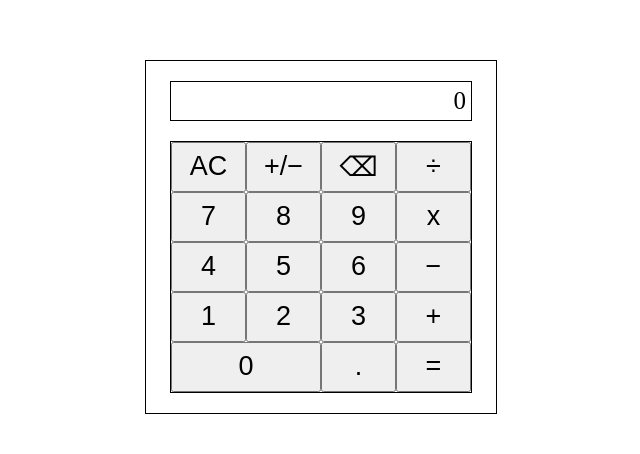
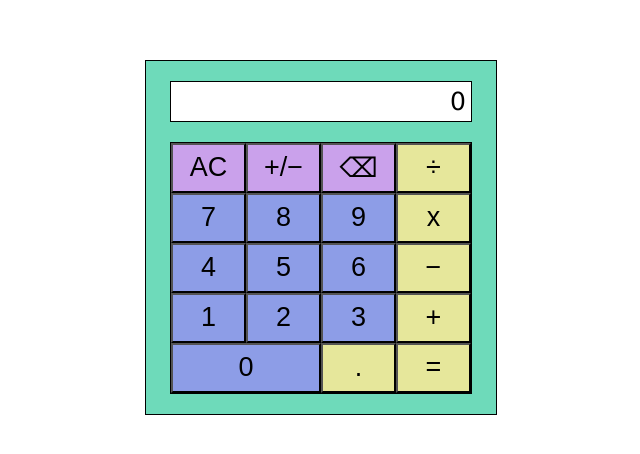
Before and after one commit to ndrewta/calculator, a plain HTML site: page index.html in a window 1280 px wide. Shown: the part 138-592 px from the top of the page, without its empty margins (319-959 px from the left). Drawn offline with Linux system fonts and the light colour scheme.

Commit message:
Added colour to GUI.

```diff
--- a/script.js
+++ b/script.js
@@ -39,7 +39,7 @@ function outputNumber(e) {
     } else if (screenOutput == "-0") {
         screenOutput = "-" + e.value
         outputBox.textContent = screenOutput
-    } else {
+    } else if (outputBox.textContent.length <= 12) {
         screenOutput += e.value
         outputBox.textContent = screenOutput
     }
@@ -205,6 +205,7 @@ function createButtons(min, max) {
     for (i = min; i <= max; i++) {
         const btn = document.createElement('button')
         btn.setAttribute('id', `btn-${[i]}`)
+        btn.setAttribute('class', 'btn-group-2')
         btn.textContent = i
         btn.value = i
         btn.addEventListener('click', e => outputNumber(e.target))
@@ -239,12 +240,14 @@ container.appendChild(btnContainer)
 
 const btnClear = document.createElement('button')
 btnClear.setAttribute('id', 'btn-clear')
+btnClear.setAttribute('class', 'btn-group-1')
 btnClear.textContent = 'AC'
 btnClear.addEventListener('click', clear)
 btnContainer.appendChild(btnClear)
 
 const btnSwitch = document.createElement('button')
 btnSwitch.setAttribute('id', 'btn-switch')
+btnSwitch.setAttribute('class', 'btn-group-1')
 btnSwitch.textContent = '+/−'
 btnSwitch.value = 'switch'
 btnSwitch.addEventListener('click', switchPosNeg)
@@ -252,6 +255,7 @@ btnContainer.appendChild(btnSwitch)
 
 const btnDelete = document.createElement('button')
 btnDelete.setAttribute('id', 'btn-delete')
+btnDelete.setAttribute('class', 'btn-group-1')
 btnDelete.textContent = '⌫'
 btnDelete.value = '⌫'
 btnDelete.addEventListener('click', e => backspace(e.target))
@@ -259,6 +263,7 @@ btnContainer.appendChild(btnDelete)
 
 const btnDivide = document.createElement('button')
 btnDivide.setAttribute('id', 'btn-divide')
+btnDivide.setAttribute('class', 'btn-group-3')
 btnDivide.textContent = '÷'
 btnDivide.value = '÷'
 btnDivide.addEventListener('click', e => storeNumbers(e.target))
@@ -268,6 +273,7 @@ createButtons(7, 9)
 
 const btnMultiply = document.createElement('button')
 btnMultiply.setAttribute('id', 'btn-multiply')
+btnMultiply.setAttribute('class', 'btn-group-3')
 btnMultiply.textContent = 'x'
 btnMultiply.value = 'x'
 btnMultiply.addEventListener('click', e => storeNumbers(e.target))
@@ -277,6 +283,7 @@ createButtons(4, 6)
 
 const btnSubtract = document.createElement('button')
 btnSubtract.setAttribute('id', 'btn-subtract')
+btnSubtract.setAttribute('class', 'btn-group-3')
 btnSubtract.textContent = '−'
 btnSubtract.value = '-'
 btnSubtract.addEventListener('click', e => storeNumbers(e.target))
@@ -286,6 +293,7 @@ createButtons(1, 3)
 
 const btnAdd = document.createElement('button')
 btnAdd.setAttribute('id', 'btn-add')
+btnAdd.setAttribute('class', 'btn-group-3')
 btnAdd.textContent = '+'
 btnAdd.value = '+'
 btnAdd.addEventListener('click', e => storeNumbers(e.target))
@@ -293,6 +301,7 @@ btnContainer.appendChild(btnAdd)
 
 const btn0 = document.createElement('button')
 btn0.setAttribute('id', `btn-0`)
+btn0.setAttribute('class', 'btn-group-2')
 btn0.textContent = 0
 btn0.value = 0
 btn0.addEventListener('click', e => outputNumber(e.target))
@@ -300,6 +309,7 @@ btnContainer.appendChild(btn0)
 
 const btnDecimal = document.createElement('button')
 btnDecimal.setAttribute('id', 'btn-decimal')
+btnDecimal.setAttribute('class', 'btn-group-3')
 btnDecimal.textContent = '.'
 btnDecimal.value = '.'
 btnDecimal.addEventListener('click', e => decimalPoint(e.target))
@@ -307,6 +317,7 @@ btnContainer.appendChild(btnDecimal)
 
 const btnEqual = document.createElement('button')
 btnEqual.setAttribute('id', 'btn-equal')
+btnEqual.setAttribute('class', 'btn-group-3')
 btnEqual.textContent = '='
 btnEqual.value = '='
 btnEqual.addEventListener('click', e => storeNumbers(e.target))
--- a/styles.css
+++ b/styles.css
@@ -2,6 +2,7 @@ body {
     display: flex;
     justify-content: center;
     align-items: center;
+    font-family: Verdana, Tahoma, sans-serif
 }
 
 .container {
@@ -11,6 +12,7 @@ body {
     width: 350px;
     border: 1px solid black;
     margin-top: 15%;
+    background-color:rgb(110, 218, 186)
 }
 
 #output-box {
@@ -21,6 +23,7 @@ body {
     margin-bottom: 20px;
     font-size: 25px;
     text-align: right;
+    background-color:rgb(255, 255, 255)
 }
 
 #btn-container {
@@ -40,3 +43,15 @@ button {
 #btn-0 {
     width: 150px;
 }
+
+.btn-group-1 {
+    background-color: rgb(202, 161, 235);
+}
+
+.btn-group-2 {
+    background-color:rgb(141, 157, 231);
+}
+
+.btn-group-3 {
+    background-color:rgb(230, 231, 155)
+}
```
